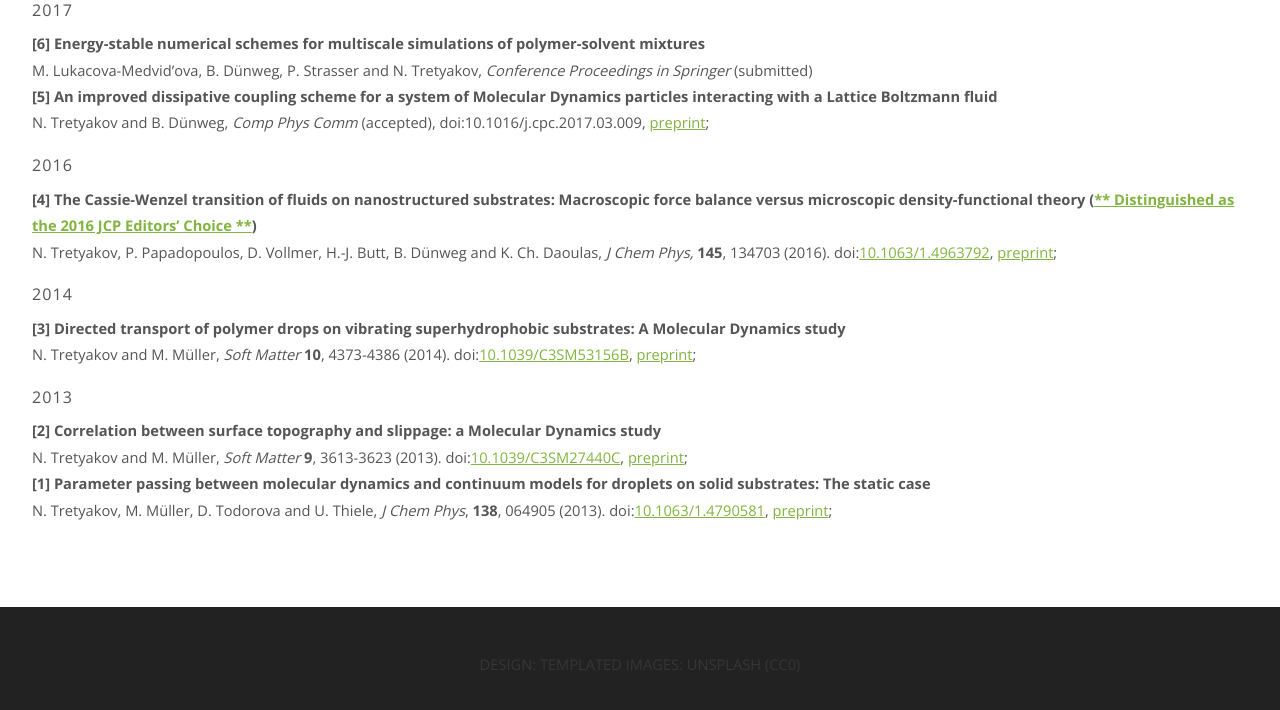
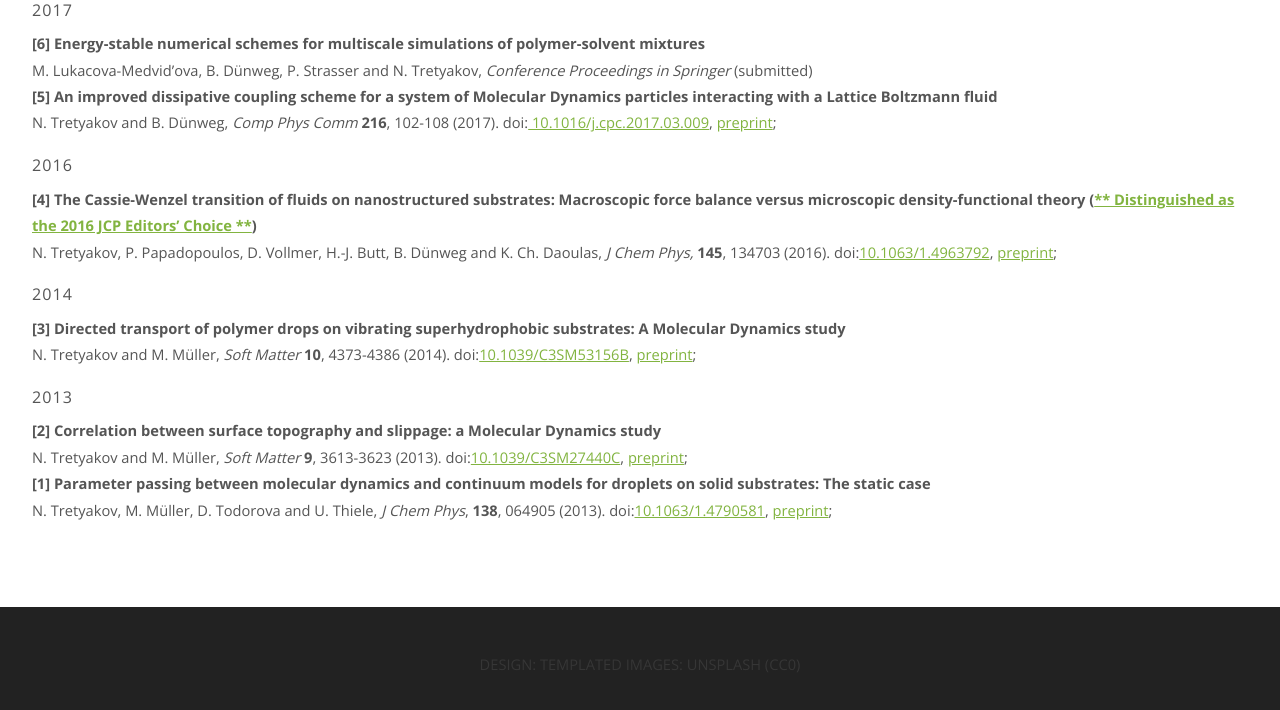
Before and after one commit to niktre/tretyakov_web, a plain HTML site: page left-sidebar-publications.html in a window 1280 px wide. Shown: the part 156-866 px from the top of the page. Drawn offline with nearby package versions, Linux system fonts and the light colour scheme.

Commit message:
update details on MD-LB-coupling paper

```diff
--- a/left-sidebar-publications.html
+++ b/left-sidebar-publications.html
@@ -94,8 +94,8 @@
 
                         			<span class="byline"><b>[5] An improved dissipative coupling scheme for a system of Molecular Dynamics particles interacting with a Lattice Boltzmann fluid</b><br>
                                     N. Tretyakov and B. Dünweg,
-                                    <em>Comp Phys Comm</em> (accepted),
-                                    doi:10.1016/j.cpc.2017.03.009<!--<a href="http://pubs.rsc.org/en/content/articlelanding/2013/sm/c3sm27440c"> 10.1016/j.cpc.2017.03.009</a>-->,
+                                    <em>Comp Phys Comm</em> <b>216</b>, 102-108 (2017).
+                                    doi:<a href="http://www.sciencedirect.com/science/article/pii/S0010465517300966"> 10.1016/j.cpc.2017.03.009</a>,
                                     <a href="https://arxiv.org/abs/1610.02733"> preprint</a>;
                                     <!--<b>9</b>, 3613-3623 (2013). doi:<a href="http://pubs.rsc.org/en/content/articlelanding/2013/sm/c3sm27440c">10.1039/C3SM27440C</a>, <a href="https://arxiv.org/abs/1610.02733">preprint</a>;--></span><br>
 
```
